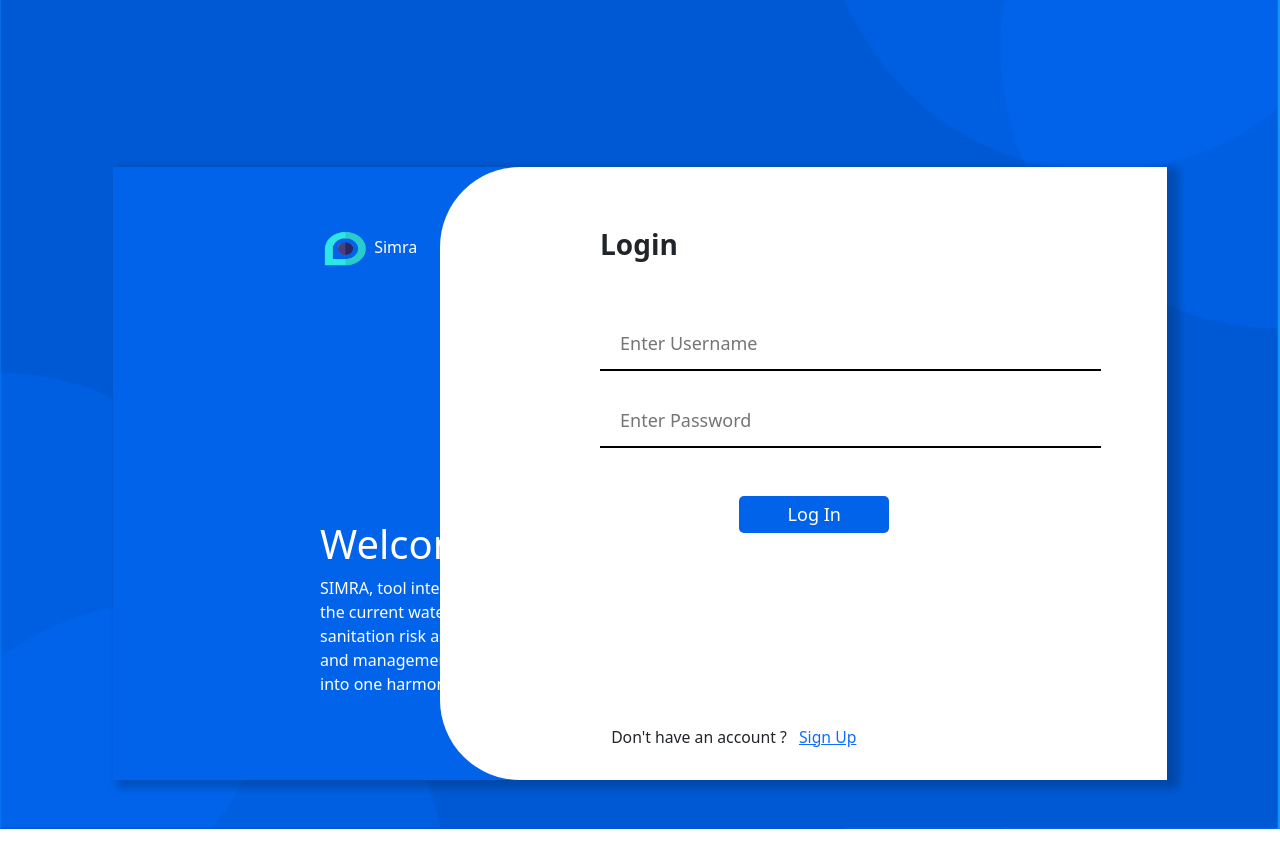
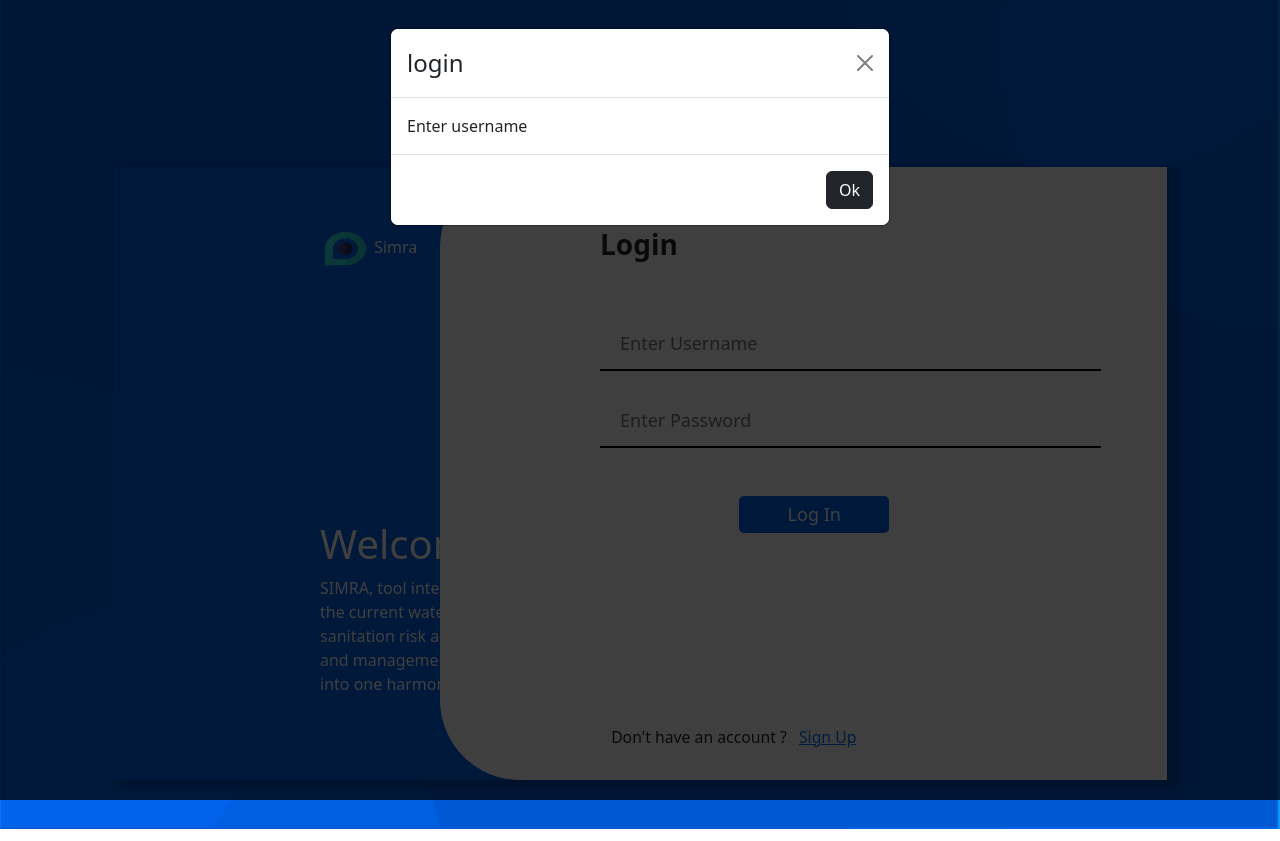
Before and after one commit to ICEP-DEV/SIMRA.Web, a React (Create React App) app: page / in a window 1280 px wide. Both pictures are taken after a click on the button "Log In". Built offline with nearby package versions, Linux system fonts and the light colour scheme.

Commit message:
temp error

```diff
--- a/src/screens/H2S/H2S.js
+++ b/src/screens/H2S/H2S.js
@@ -7,8 +7,7 @@ import { View, Modal, Button } from 'react-bootstrap'
 function H2S() {
     const navigate = useNavigate();
 
-    const tempData = useLocation();
-    const [SamplingData] = useState(tempData.state.temp)
+    const [SamplingData] = useState({})
 
     const [activeMenu, setActiveMenu] = useState(null);
     const [completedProcessH2S, setCompletedProcessH2S] = useState('Completed 0/1');
@@ -59,6 +58,9 @@ function H2S() {
             setIsBlackTextVisible(true); // Show the positive message
         }
     };
+    const naving=()=>{
+        navigate("/level1");
+    }
     const handleButtonClick = (color) => {
         if (color === 'Yellow') {
             setIsYellowTextVisible(!isYellowTextVisible);
@@ -82,7 +84,8 @@ function H2S() {
             axios.post("http://localhost:3001/api/hydrogensulfide", h2s_test).then((result) => {
                 var temp = result.data
                 if (result.data.success === true) {
-                    navigate("/level1", { state: { temp } })
+                    // navigate("/level1", { state: { temp } })
+                    console.log("success")
                 }
             })
         }, err=>{
@@ -177,7 +180,7 @@ function H2S() {
                                 {/* <Button variant="danger" onClick={initModal}>
                             Close
                         </Button> */}
-                                <Button variant="dark" onClick={function (event) { handleSubmitButton();  initModals()}}>
+                                <Button variant="dark" onClick={function (event) { handleSubmitButton();handleButtonClick();  initModals()}}>
                                     Ok
                                 </Button>
                             </Modal.Footer>
@@ -332,7 +335,7 @@ function H2S() {
                                 {/* <Button variant="danger" onClick={initModals}>
                             Close
                         </Button> */}
-                                <Button variant="dark" onClick={function (event) {handleButtonClick(); modalClose();  }}>
+                                <Button variant="dark" onClick={function (event) { naving(); modalClose();  }}>
                                     Ok
                                 </Button>
                             </Modal.Footer>
--- a/src/screens/Login/Login.js
+++ b/src/screens/Login/Login.js
@@ -7,6 +7,7 @@ import Loader from '../Loader/Loader';
 import logo from './logo.png';
 import { useDispatch, useSelector } from 'react-redux';
 import { user_details } from "../../Redux/user"
+import { View, Modal, Button } from 'react-bootstrap'
 
 function Login() {
     let user_info = useSelector((state) => state.use)
@@ -33,14 +34,17 @@ function Login() {
     const onSuccess = async () => {
         if (values.username === "" && values.password === "") {
             console.log("All field should be filled")
+            initModal();
             return;
         }
         if (values.username === "") {
-            console.log("Enter username")
+            console.log("Enter username");
+            initModals();
             return;
         }
         if (values.password === "") {
-            console.log("Enter password")
+            console.log("Enter password");
+            initModalsing();
             return;
         }
         setButtonPopup(true)
@@ -82,8 +86,98 @@ function Login() {
     let displayLoader = <div></div>
     // let displaySidebar=<div></div>
 
+
+// pop up modal fucntions
+const [isShow, invokeModal] = React.useState(false)
+const initModal = () => {
+    return invokeModal(!false)
+}
+const [isShows, invokeModals] = React.useState(false)
+const initModals = () => {
+    return invokeModals(!false)
+}
+const modalClose = () => {
+    return invokeModal(false)
+}
+const modalCloses = () => {
+    return invokeModals(false)
+}
+const [isShowsing, invokeModalsing] = React.useState(false)
+    const initModalsing = () => {
+        return invokeModalsing(!false)
+    }
+    const modalClosesing = () => {
+        return invokeModalsing(false)
+    }
+
     return (
         <div className='all-contents'>
+             {/*
+                            All field should be filled
+                */}
+
+             <Modal show={isShow} onHide={modalClose} >
+                            <Modal.Header closeButton onClick={modalClose}>
+                                <Modal.Title>Login</Modal.Title>
+                            </Modal.Header>
+                            <Modal.Body>
+
+
+                            All field should be filled
+
+                            </Modal.Body>
+                            <Modal.Footer>
+                                {/* <Button variant="danger" onClick={initModal}>
+                            Close
+                        </Button> */}
+                                <Button variant="dark" onClick={modalClose}>
+                                    Ok
+                                </Button>
+                            </Modal.Footer>
+                        </Modal>
+
+            {/* data results pop up */}
+
+            <Modal show={isShow} onHide={modalClose} >
+                            <Modal.Header closeButton onClick={modalClose}>
+                                <Modal.Title>login</Modal.Title>
+                            </Modal.Header>
+                            <Modal.Body>
+
+
+
+                            Enter username
+
+                            </Modal.Body>
+                            <Modal.Footer>
+                                {/* <Button variant="danger" onClick={initModal}>
+                            Close
+                        </Button> */}
+                                <Button variant="dark" onClick={modalClose}>
+                                    Ok
+                                </Button>
+                            </Modal.Footer>
+            </Modal>
+
+             {/* password pop up */}
+             <Modal show={isShowsing} onHide={modalClosesing} >
+                            <Modal.Header closeButton onClick={modalClosesing}>
+                                <Modal.Title>login</Modal.Title>
+                            </Modal.Header>
+                            <Modal.Body>
+
+                            Enter password
+
+                            </Modal.Body>
+                            <Modal.Footer>
+                            <Button variant="dark" onClick={modalClosesing}>
+                                    Ok
+                                </Button>
+                            </Modal.Footer>
+                            </Modal>
+
+
+
 
             <div className='login-container'>
                 <div className='welcome'>
--- a/src/screens/SanitaryInpection/SanitaryInpection.js
+++ b/src/screens/SanitaryInpection/SanitaryInpection.js
@@ -177,8 +177,6 @@ function SanitaryInpection() {
     }
     const [isShow, invokeModal] = React.useState(false)
     const initModal = () => {
-
-
         return invokeModal(!false)
     }
     const [isShows, invokeModals] = React.useState(false)
@@ -389,7 +387,7 @@ function SanitaryInpection() {
                                 {/* <Button variant="danger" onClick={initModals}>
                             Close
                         </Button> */}
-                                <Button variant="dark" onClick={function (event) { modalClose(); navigate('/level1') }}>
+                                <Button variant="dark" onClick={function (event) { modalClose();}}>
                                     Ok
                                 </Button>
                             </Modal.Footer>
```
